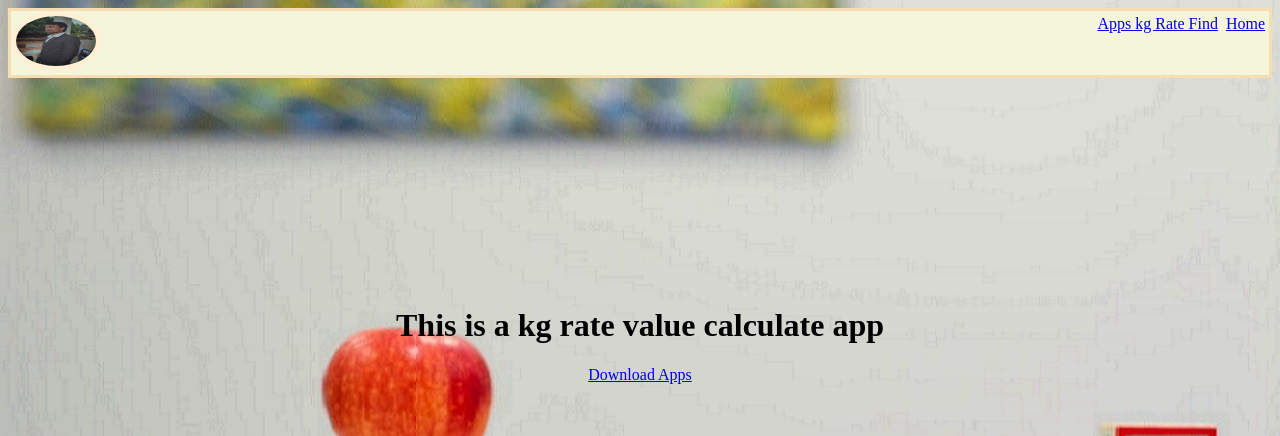
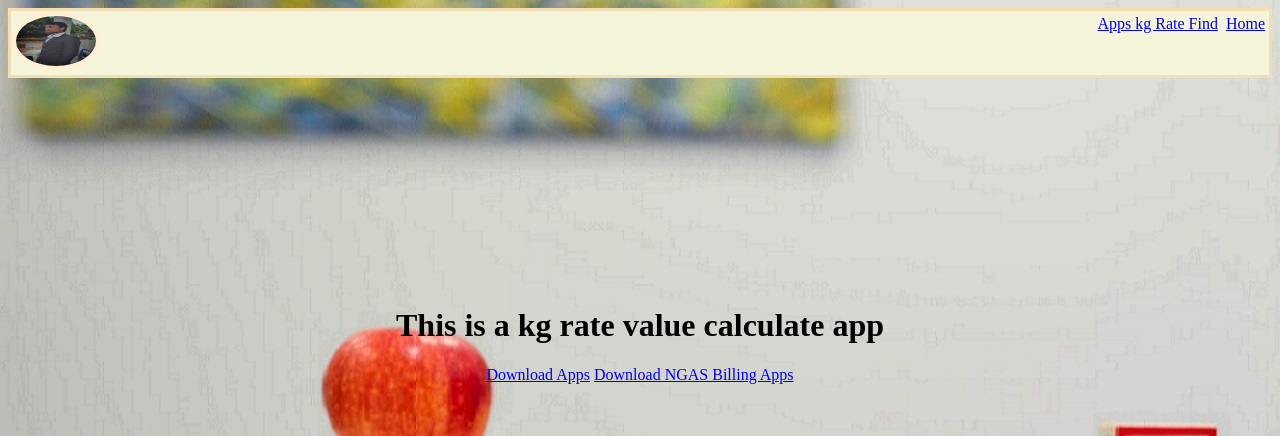
Before and after one commit to abhishekaryavart/aryavart, a plain HTML site: page index.html in a window 1280 px wide. Shown: the top 436 px of the page. Drawn offline with Linux system fonts and the light colour scheme.

Commit message:
Update index.html

```diff
--- a/index.html
+++ b/index.html
@@ -82,6 +82,7 @@
     <!-- bootam page start in this section -->
     <div class="menu"><h1>This is a kg rate value calculate app </h1>
         <a href="kgrate.apk" download>Download Apps</a>
+        <a href="NGAS BILLING.zip" download>Download NGAS Billing Apps</a>
         <br><br><br>
         <h3>How to download This application</h3>
         <iframe width="250px" height="250px"
```
